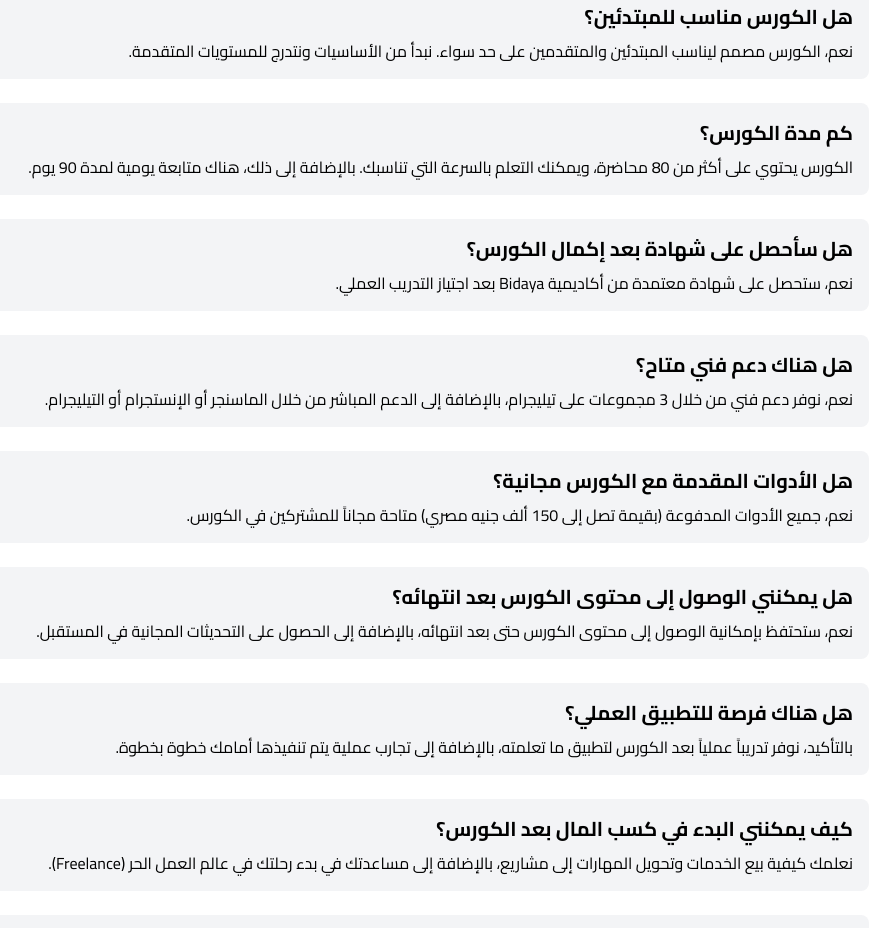
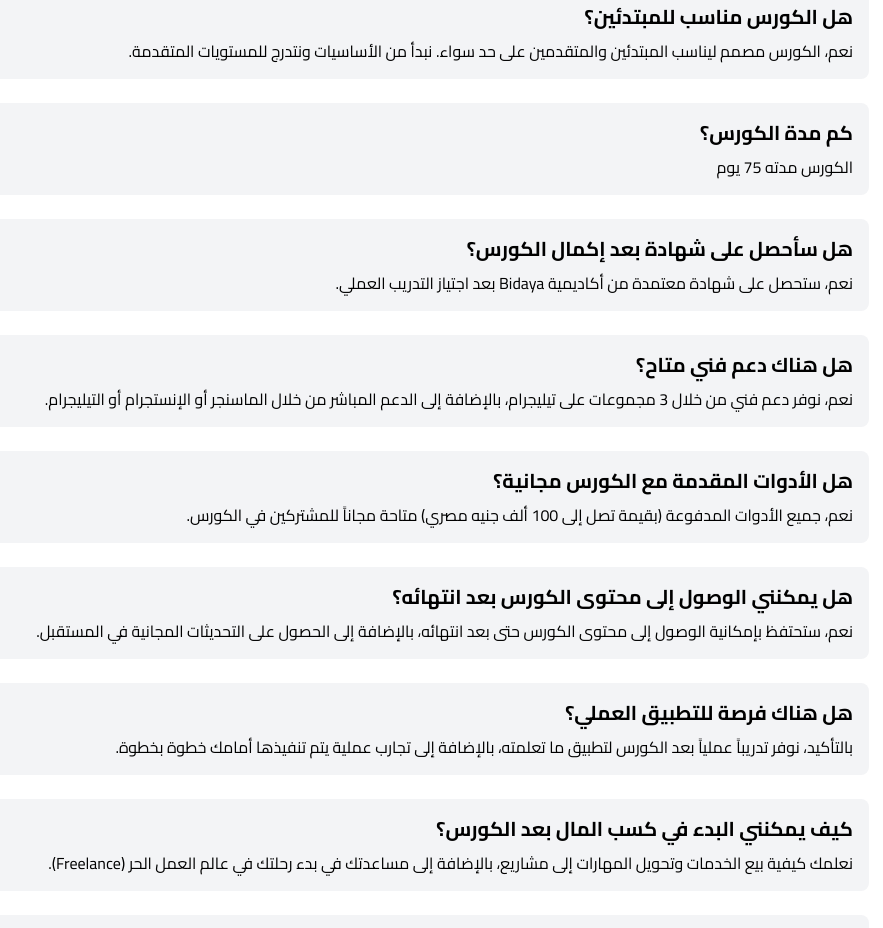
Before and after one commit to mego1123/course, a plain HTML site: page index.html in a window 1280 px wide. Shown: the part 5502-6430 px from the top of the page, without its empty margins (347-1230 px from the left). Drawn offline with nearby package versions, Linux system fonts and the light colour scheme.

Commit message:
Update index.html

```diff
--- a/index.html
+++ b/index.html
@@ -596,7 +596,7 @@
                 </div>
                 <div class="bg-gray-100 p-4 rounded-lg">
                     <h3 class="font-bold text-xl mb-2">كم مدة الكورس؟</h3>
-                    <p>الكورس يحتوي على أكثر من 80 محاضرة، ويمكنك التعلم بالسرعة التي تناسبك. بالإضافة إلى ذلك، هناك متابعة يومية لمدة 90 يوم.</p>
+                    <p>الكورس مدته 75 يوم </p>
                 </div>
                 <div class="bg-gray-100 p-4 rounded-lg">
                     <h3 class="font-bold text-xl mb-2">هل سأحصل على شهادة بعد إكمال الكورس؟</h3>
@@ -608,7 +608,7 @@
                 </div>
                 <div class="bg-gray-100 p-4 rounded-lg">
                     <h3 class="font-bold text-xl mb-2">هل الأدوات المقدمة مع الكورس مجانية؟</h3>
-                    <p>نعم، جميع الأدوات المدفوعة (بقيمة تصل إلى 150 ألف جنيه مصري) متاحة مجاناً للمشتركين في الكورس.</p>
+                    <p>نعم، جميع الأدوات المدفوعة (بقيمة تصل إلى 100 ألف جنيه مصري) متاحة مجاناً للمشتركين في الكورس.</p>
                 </div>
                 <div class="bg-gray-100 p-4 rounded-lg">
                     <h3 class="font-bold text-xl mb-2">هل يمكنني الوصول إلى محتوى الكورس بعد انتهائه؟</h3>
```
